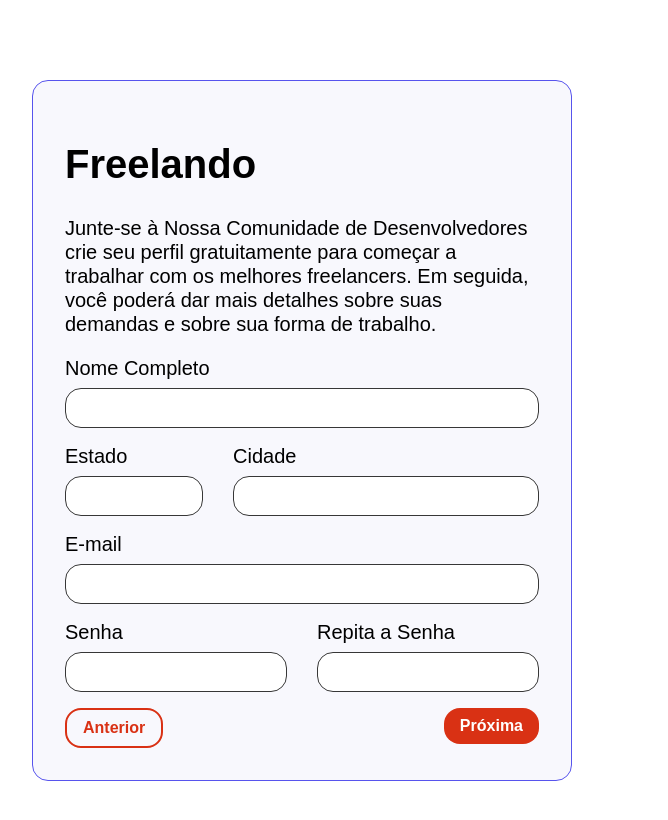
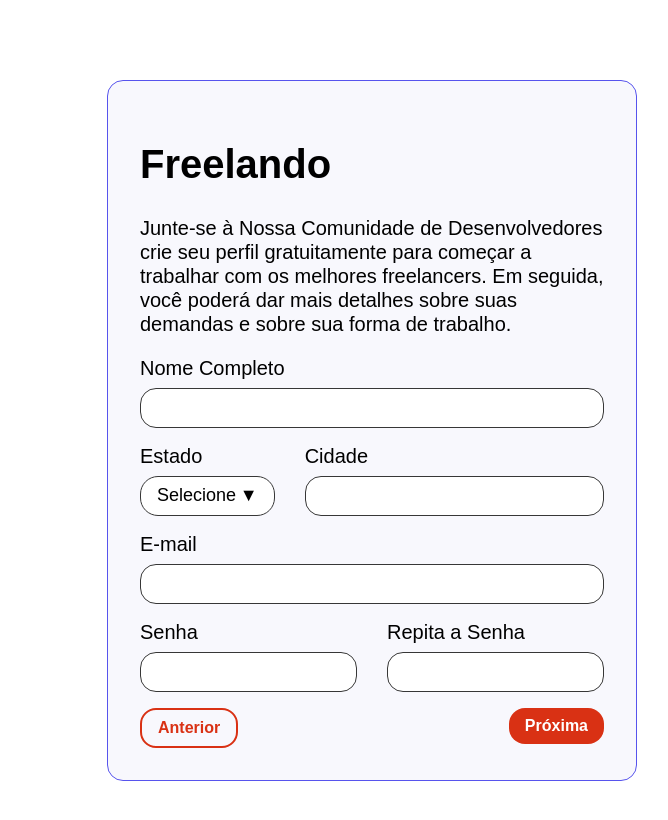
Before and after one commit to Josefjr/freelando, a React (Create React App) app: page / in a window 1280 px wide. Shown: the top 820 px of the page, without its empty margins (268-936 px from the left). Built offline with nearby package versions, Linux system fonts and the light colour scheme; the HTML template or start-up script is replaced by a standard one.

Commit message:
manipulei a lista e seus respectivos estilos e comandos usando as teclas

```diff
--- a/src/App.js
+++ b/src/App.js
@@ -1,17 +1,49 @@
 import { Col, Container, Row } from "react-grid-system";
+import { Botao } from "./componentes/Botao/Botao";
 import { CampoTexto } from "./componentes/CampoTexto/CampoTexto";
 import { Card } from "./componentes/Card/Card";
 import { Estilos } from "./componentes/EstilosGlobais/Estilos";
+import { ListaSuspensa } from "./componentes/ListaSuspensa/ListaSuspensa";
 import { ProvedorTema } from "./componentes/ProvedorTema/ProvedorTema";
 import { Tipografia } from "./componentes/Tipografia/Tipografia";
-import { Botao } from "./componentes/Botao/Botao";
+
+
+const estadosBrasileiros = [
+  { "text": "Acre", "value": "AC" },
+  { "text": "Alagoas", "value": "AL" },
+  { "text": "Amapá", "value": "AP" },
+  { "text": "Amazonas", "value": "AM" },
+  { "text": "Bahia", "value": "BA" },
+  { "text": "Ceará", "value": "CE" },
+  { "text": "Distrito Federal", "value": "DF" },
+  { "text": "Espírito Santo", "value": "ES" },
+  { "text": "Goiás", "value": "GO" },
+  { "text": "Maranhão", "value": "MA" },
+  { "text": "Mato Grosso", "value": "MT" },
+  { "text": "Mato Grosso do Sul", "value": "MS" },
+  { "text": "Minas Gerais", "value": "MG" },
+  { "text": "Pará", "value": "PA" },
+  { "text": "Paraíba", "value": "PB" },
+  { "text": "Paraná", "value": "PR" },
+  { "text": "Pernambuco", "value": "PE" },
+  { "text": "Piauí", "value": "PI" },
+  { "text": "Rio de Janeiro", "value": "RJ" },
+  { "text": "Rio Grande do Norte", "value": "RN" },
+  { "text": "Rio Grande do Sul", "value": "RS" },
+  { "text": "Rondônia", "value": "RO" },
+  { "text": "Roraima", "value": "RR" },
+  { "text": "Santa Catarina", "value": "SC" },
+  { "text": "São Paulo", "value": "SP" },
+  { "text": "Sergipe", "value": "SE" },
+  { "text": "Tocantins", "value": "TO" }
+]
 
 function App() {
   return (
     <ProvedorTema>
 
       <Estilos />
-      <Container style={{ margin:'80px 0' }}>
+      <Container style={{ margin: '80px' }}>
         <Row justify="center">
           <Col lg={6} md={8} sm={12}>
             <Card>
@@ -30,7 +62,7 @@
 
               <Row>
                 <Col lg={4} md={4} sm={4}>
-                  <CampoTexto titulo="Estado" />
+                  <ListaSuspensa titulo="Estado" opcoes={estadosBrasileiros} />
                 </Col>
 
                 <Col lg={8} md={8} sm={8}>
--- /dev/null
+++ b/src/componentes/ListaSuspensa/ItemListaSuspensaEstilizado.jsx
@@ -0,0 +1,15 @@
+import styled from "@emotion/styled";
+
+export const ItemListaSuspensaEstilizado = styled.li`
+    padding: ${props => props.theme.espacamentos.xs} 0;
+    text-align: center;
+    border-bottom: 1px solid ${props => props.theme.cores.neutras.c};
+    cursor: pointer;
+    &:last-child {
+        border: none;
+    }
+    color: ${props => props.focoAtivo ? props.theme.cores.focus : 'inherit'};
+    &:hover {
+        color: ${props => props.theme.cores.focus};
+    }
+`
--- /dev/null
+++ b/src/componentes/ListaSuspensa/ListaSuspensa.jsx
@@ -0,0 +1,115 @@
+import styled from "@emotion/styled"
+import { useState } from "react"
+import { ItemListaSuspensaEstilizado } from "./ItemListaSuspensaEstilizado"
+import { ListaSuspensaEstilizada } from "./ListaSuspensaEstilizada"
+
+const LabelEstilizada = styled.label`
+    display: block;
+    width: 100%;
+    box-sizing: border-box;
+    font-weight: 400;
+    font-size: 20px;
+    line-height: 24px;
+    position: relative;
+
+`
+
+const BotaoEstilizado = styled.button`
+    cursor: pointer;
+    display: block;
+    height: 40px;
+    width: 100%;
+    font-size: 18px;
+    outline: none;
+    box-sizing: border-box;
+    display: flex;
+    align-items: center;
+    justify-content: space-between;
+    font-weight: 400;
+    border-radius: 18px;
+    border-bottom-left-radius: ${props => props.estaAberta ? '0' : '18px'};
+    border-bottom-right-radius: ${props => props.estaAberta ? '0' : '18px'};
+    margin-top: ${props => props.theme.espacamentos.xs};
+    padding: ${props => props.theme.espacamentos.s};
+    background: ${props => props.theme.cores.branco};
+    border: 1px solid ${props => props.theme.cores.neutras.a};
+    &:focus {
+        border-color: ${props => props.theme.cores.focus};
+    }
+`
+
+export const ListaSuspensa = ({ titulo, opcoes }) => {
+    const [estaAberta, alternarVisibilidade] = useState(false)
+
+    const [opcaoFocada, setOpcaoFocada] = useState(null);
+    const [opcaoSelecionada, setOpcaoSelecionada] = useState(null);
+
+    const manipularTeclaDoTeclado = (evento) => {
+        alternarVisibilidade(true)
+        switch (evento.key) {
+            case 'ArrowDown':
+                evento.preventDefault();
+                setOpcaoFocada(focoAntigo => {
+                    if (focoAntigo == null) {
+                        return 0;
+                    }
+                    if (focoAntigo === (opcoes.length - 1)) {
+                        return opcoes.length - 1
+                    }
+                    return focoAntigo += 1
+                })
+                break;
+            case 'ArrowUp':
+                evento.preventDefault();
+                setOpcaoFocada(focoAntigo => {
+                    if (!focoAntigo) {
+                        return 0;
+                    }
+                    return focoAntigo -= 1
+                })
+                break;
+                case 'Enter':
+                    evento.preventDefault();
+                    setOpcaoFocada(null)
+                    alternarVisibilidade(false)
+                    setOpcaoSelecionada(opcoes[opcaoFocada])
+                    break;
+                case 'Tab':
+                    setOpcaoFocada(null)
+                    alternarVisibilidade(false)
+                    break;
+                case 'Escape':
+                    evento.preventDefault();
+                    setOpcaoFocada(null)
+                    alternarVisibilidade(false)
+                    break;
+            default:
+                break;
+        }
+    }
+
+    return (<LabelEstilizada>
+        {titulo}
+        <BotaoEstilizado
+             estaAberta={estaAberta}
+             onClick={() => alternarVisibilidade(!estaAberta)}
+             onKeyDown={manipularTeclaDoTeclado}
+        >
+            <div>
+                { opcaoSelecionada ? opcaoSelecionada.text : 'Selecione' }
+            </div>
+            <div>
+                <span>{estaAberta ? '▲' : '▼'}</span>
+            </div>
+        </BotaoEstilizado>
+        {estaAberta && <ListaSuspensaEstilizada>
+            {opcoes.map((opcao, index) => <ItemListaSuspensaEstilizado
+                key={opcao.value}
+                focoAtivo={index === opcaoFocada}
+                onClick={() => setOpcaoSelecionada(opcao)}
+                >
+                {opcao.text}
+            </ItemListaSuspensaEstilizado>)}
+        </ListaSuspensaEstilizada>}
+    </LabelEstilizada>)
+}
--- /dev/null
+++ b/src/componentes/ListaSuspensa/ListaSuspensaEstilizada.jsx
@@ -0,0 +1,17 @@
+import styled from "@emotion/styled";
+
+export const ListaSuspensaEstilizada = styled.ul`
+    position: absolute;
+    top: 100%;
+    left: 0;
+    right: 0;
+    background-color: ${props => props.theme.cores.branco};
+    z-index: 1;
+    border: 1px solid ${props => props.theme.cores.neutras.a};
+    border-bottom-left-radius: 18px;
+    border-bottom-right-radius: 18px;
+    border-top: none;
+    margin: 0;
+    padding: 0 ${props => props.theme.espacamentos.m};
+    list-style: none;
+`
```
